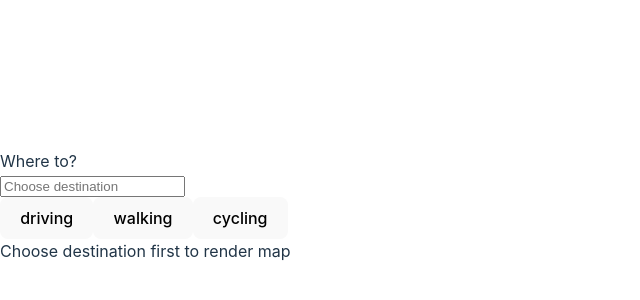
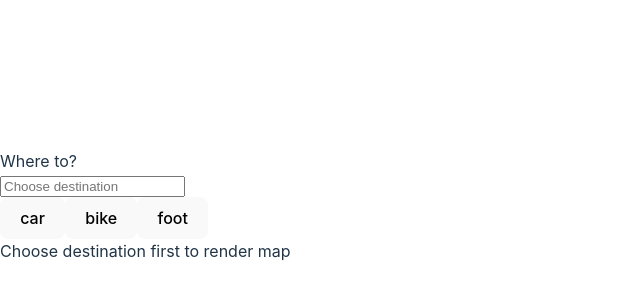
Before and after one commit to williamfaraday123/satnav, a React (Vite) app in the folder client/: page / in a window 1280 px wide. Shown: the part 194-494 px from the top of the page, without its empty margins (0-640 px from the left). Built offline with nearby package versions, Linux system fonts and the light colour scheme.

Commit message:
useLayoutEffect for user location to be loaded before dom

```diff
--- a/client/src/components/Header/RoutingOptions.jsx
+++ b/client/src/components/Header/RoutingOptions.jsx
@@ -1,5 +1,5 @@
 const RoutingOptions = ({ setProfile }) => {
-    const profiles = ["driving", "walking", "cycling"];
+    const profiles = ["car", "bike", "foot"];
     return(
         <>
             {profiles.map((profile, index) => (
--- a/client/src/components/Map/Map.hooks.jsx
+++ b/client/src/components/Map/Map.hooks.jsx
@@ -1,4 +1,4 @@
-import { useEffect, useState } from "react";
+import { useLayoutEffect, useState } from "react";
 
 export const getUserLocation = () => {
     return new Promise((resolve, reject) => {
@@ -19,7 +19,7 @@ export const getUserLocation = () => {
 export const useUserLocation = () => {
     const [userLocation, setUserLocation] = useState(null);
 
-    useEffect(() => {
+    useLayoutEffect(() => {
         getUserLocation()
             .then((coords) => {
                 setUserLocation(coords);
--- a/client/src/components/Map/RoutingMachine.jsx
+++ b/client/src/components/Map/RoutingMachine.jsx
@@ -12,9 +12,10 @@ const RoutingMachine = ({ start, end, profile }) => {
         }
 
         console.log(profile);
-        const serviceUrl = `http://router.project-osrm.org/route/v1/${profile}`;
+        const serviceUrl = `https://router.project-osrm.org/route/v1`;
         const router = L.Routing.osrmv1({
             serviceUrl,
+            profile
         });
         const routingControl = L.Routing.control({
             waypoints: [L.latLng(start[0], start[1]), L.latLng(end[0], end[1])],
--- a/client/src/components/PlaceDetails/ShowTimeZone.jsx
+++ b/client/src/components/PlaceDetails/ShowTimeZone.jsx
@@ -33,7 +33,7 @@ const ShowTimeZone = ({ lat, lng }) => {
                     <h3>Current Time</h3>
                     <p>{timeZoneData?.formattedTime} {timeZoneData?.abbreviation}</p>
                     <p>Time Zone: {timeZoneData?.zoneName}</p>
-                    <p>GMT Offset: UTC/GMT +{timeZoneData?.gmtOffset} hours</p>
+                    <p>GMT Offset: UTC/GMT {timeZoneData?.gmtOffset} hours</p>
                     <p>DST: {timeZoneData?.isDST}</p>
                     {/* <p>Country: {timeZoneData?.countryName}</p>
                     <p>City: {timeZoneData?.cityName}</p>
```
